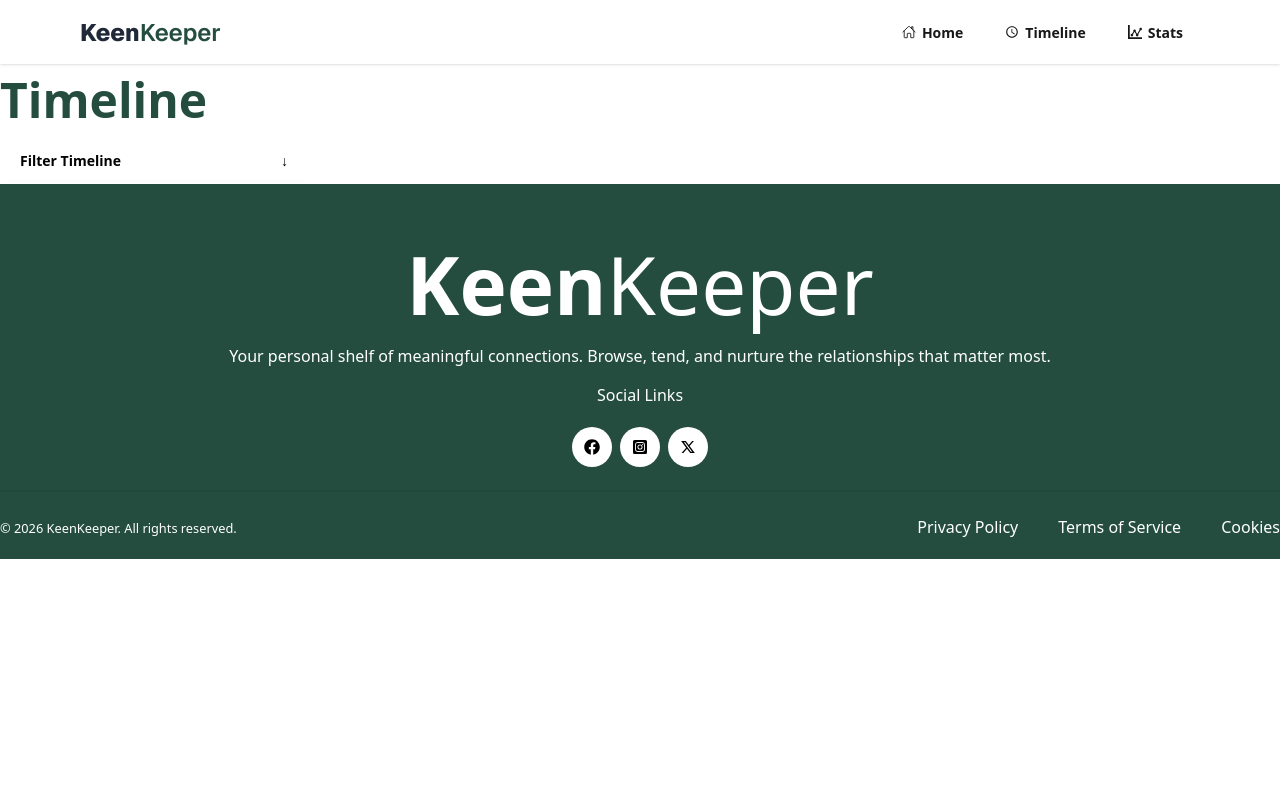
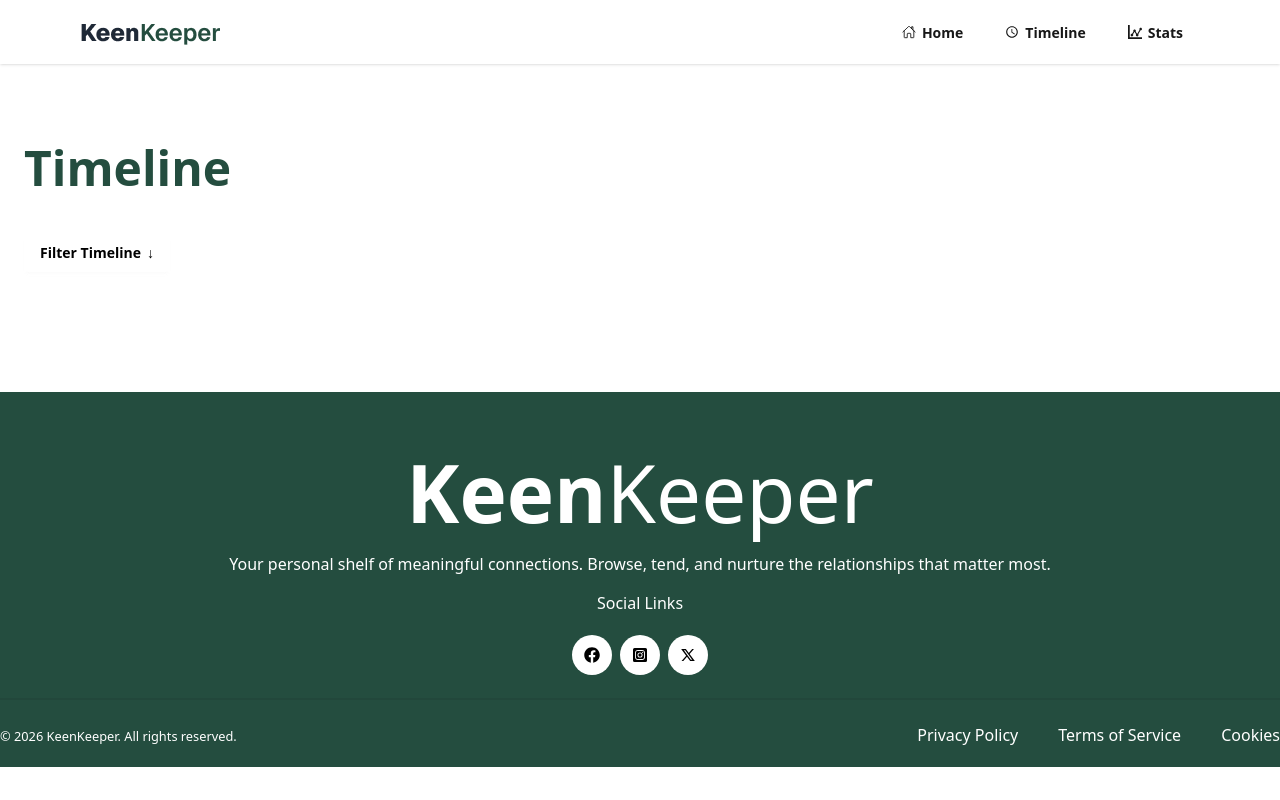
Before and after one commit to Didar112/KeenKeeper-NextJs, a Next.js app: page /Timeline in a window 1280 px wide. Built offline with nearby package versions, Linux system fonts and the light colour scheme.

Commit message:
Filtering in list implemented

```diff
--- a/src/app/Timeline/page.jsx
+++ b/src/app/Timeline/page.jsx
@@ -12,42 +12,66 @@ const TimelinePage = () => {
 
     const iconmap = {
         Call: call,
-        Video : video,
+        Video: video,
         Text: text,
     }
 
-    const { logs, addLog } = useLogs()
-    const filteredLogs = (filter==="All")?logs:logs.filter(item => item.type === filter)
+    const { logs } = useLogs()
+
+    const filteredLogs =
+        filter === "All"
+            ? logs
+            : logs.filter(item => item.type === filter)
 
     return (
-        <div className='container mx-auto'>
-            <h1 className='font-bold text-[48px] text-[#244D3F]'>Timeline</h1>
-            <div className="dropdown dropdown-bottom">
-                <div tabIndex={0} role="button" className="text-black  bg-white btn w-[300px] m-1 flex border-none justify-between">
+        <div className='container mx-auto px-4 md:px-6 mt-10 md:mt-20 mb-10 md:mb-20'>
 
+            <h1 className='font-bold text-3xl md:text-5xl mb-6 md:mb-10 text-[#244D3F]'>
+                Timeline
+            </h1>
+
+            <div className="dropdown dropdown-bottom mb-10">
+
+                <div
+                    tabIndex={0}
+                    role="button"
+                    className="text-black bg-white btn w-full w-[300px] flex border-none justify-between"
+                >
                     <p>Filter Timeline</p>
                     <p>↓</p>
                 </div>
-                <ul tabIndex="-1" className="dropdown-content bg-white menu bg-base-100 rounded-box z-1 w-52 p-2 shadow-sm">
-                    <li onClick={()=> setFilter("All")}><a>All Entries</a></li>
-                    <li onClick={()=> setFilter("Text")}><a>By Text</a></li>
-                    <li onClick={()=> setFilter("Call")}><a>By Call</a></li>
-                    <li onClick={()=> setFilter("Video")}><a>By Video</a></li>
+
+                <ul
+                    tabIndex={-1}
+                    className="dropdown-content bg-white menu bg-base-100 rounded-box z-1 w-52 p-2 shadow-sm"
+                >
+                    <li onClick={() => setFilter("All")}>
+                        <a>All Entries</a>
+                    </li>
+
+                    <li onClick={() => setFilter("Text")}>
+                        <a>By Text</a>
+                    </li>
+
+                    <li onClick={() => setFilter("Call")}>
+                        <a>By Call</a>
+                    </li>
+
+                    <li onClick={() => setFilter("Video")}>
+                        <a>By Video</a>
+                    </li>
                 </ul>
             </div>
-
-
-
-
-        {
-
-
 
             <section>
 
                 {
-                    filteredLogs.map((item, index)=>
-                    <div key={index} className='flex gap-5 shadow rounded-2xl p-5 mb-4'>
+                    filteredLogs.map((item, index) =>
+
+                        <div
+                            key={index}
+                            className='flex flex-col sm:flex-row items-start sm:items-center gap-4 shadow rounded-2xl p-4 md:p-5 mb-4'
+                        >
 
                             <Image
                                 src={iconmap[item.type]}
@@ -58,9 +82,17 @@ const TimelinePage = () => {
 
                             <div className='flex flex-col'>
 
-                            <p><span className='font-bold text-[20px] text-[#244D3F]'>{item.type}</span> with {item.person}</p>
+                                <p className='text-sm sm:text-base md:text-lg'>
+                                    <span className='font-bold text-lg md:text-[20px] text-[#244D3F]'>
+                                        {item.type}
+                                    </span>{" "}
+                                    with {item.person}
+                                </p>
 
-                            <p>{item.date}</p>
+                                <p className='text-sm text-gray-500 break-words'>
+                                    {item.date}
+                                </p>
+
                             </div>
 
                         </div>
@@ -68,12 +100,6 @@ const TimelinePage = () => {
                 }
 
             </section>
-}
-
-
-
-
-
 
         </div>
     );
```
Lines whose indentation alone changed are shown as unchanged.
